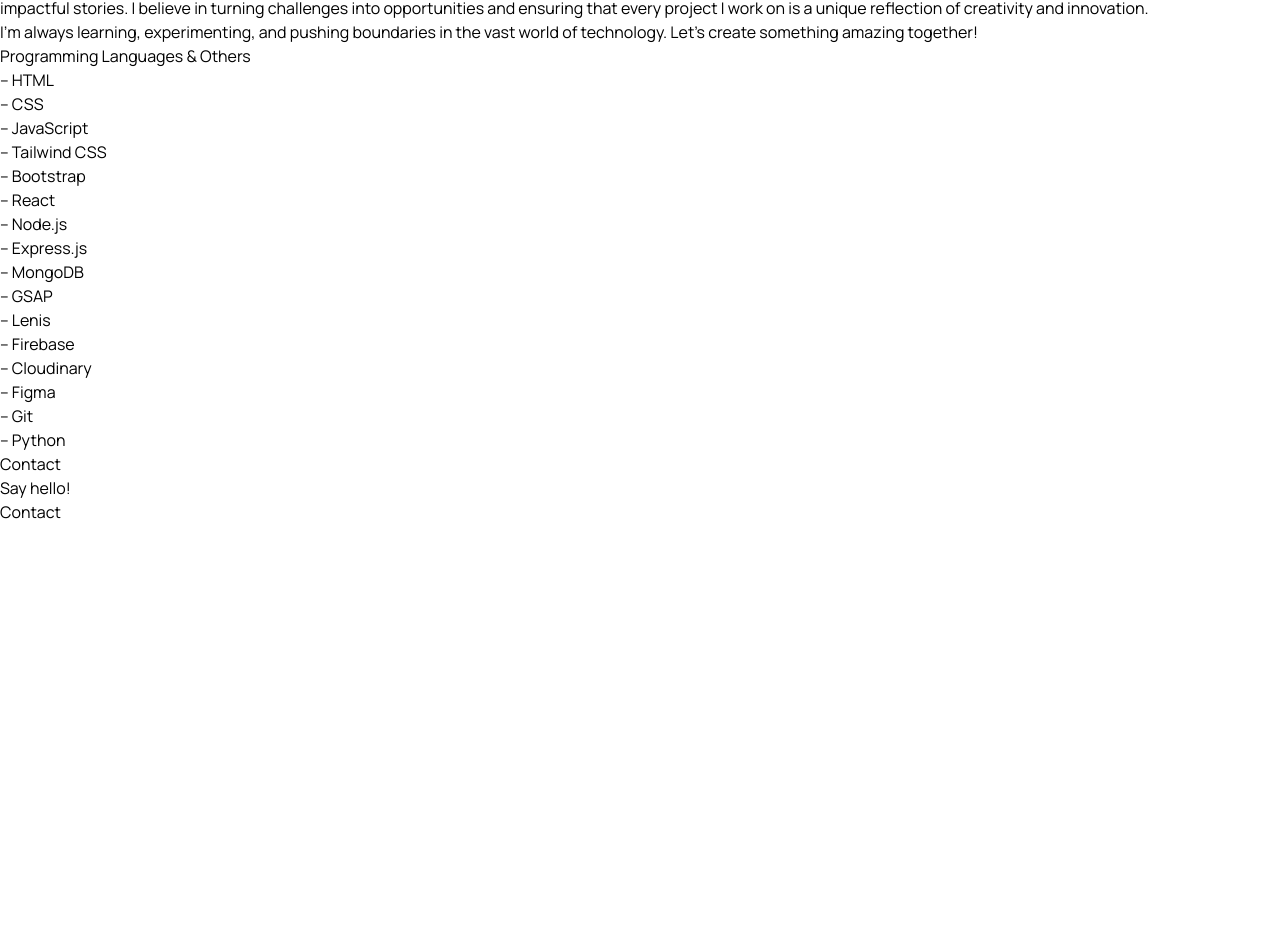
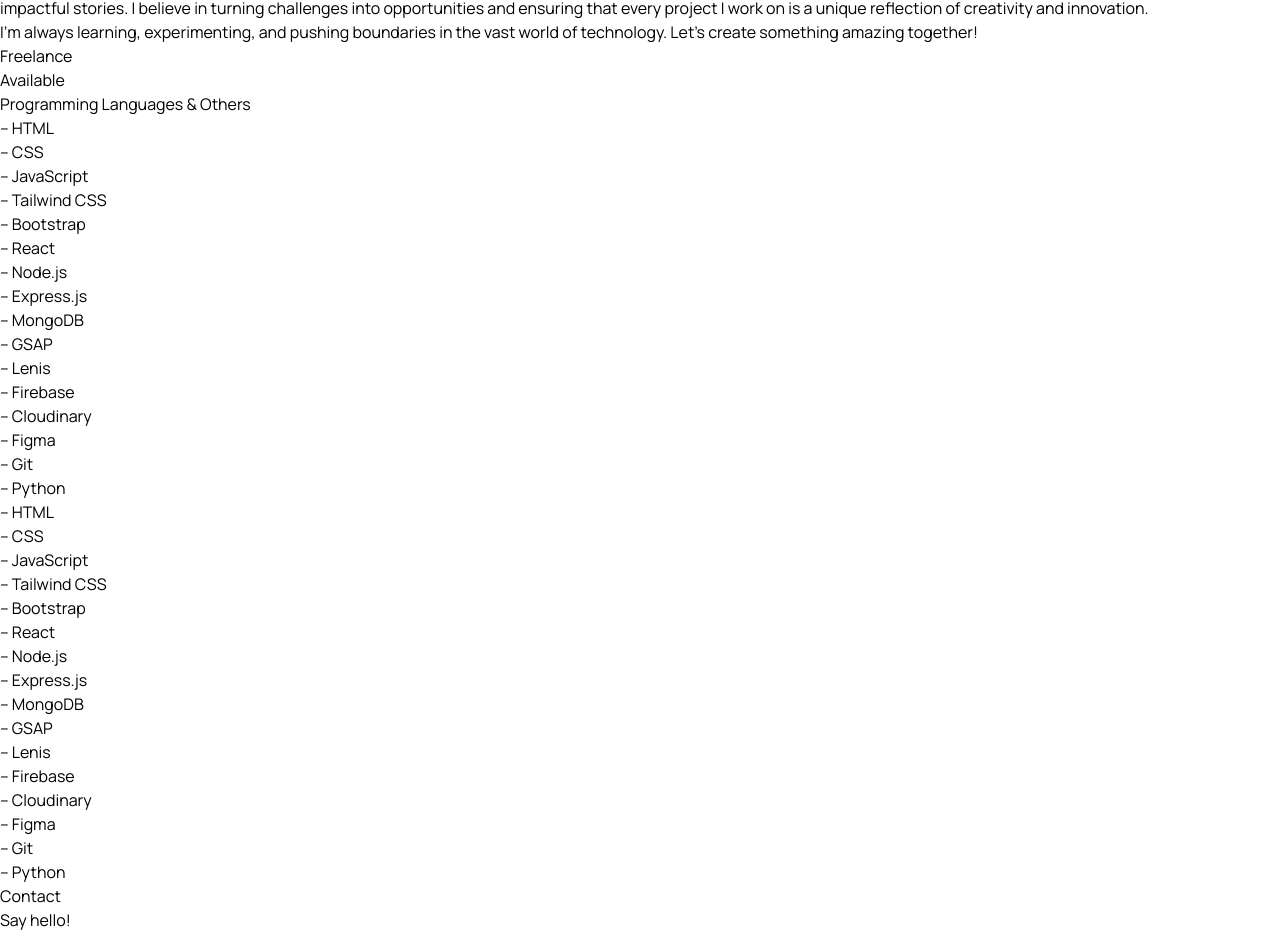
Before and after one commit to adwaid-p/Portfolio_Adwaid, a React (Vite) app: page /about in a window 1280 px wide. Shown: the part 1492-2428 px from the top of the page. Before the commit the page ends 2016 px from the top, so only its background shows below. Built offline with nearby package versions, Linux system fonts and the light colour scheme.

Commit message:
After adding the email function and small animation in contact section

```diff
--- a/package.json
+++ b/package.json
@@ -10,6 +10,7 @@
     "preview": "vite preview"
   },
   "dependencies": {
+    "@emailjs/browser": "^4.4.1",
     "@gsap/react": "^2.1.2",
     "@remixicon/react": "^4.6.0",
     "@studio-freight/lenis": "^1.0.42",
--- a/src/Pages/About.jsx
+++ b/src/Pages/About.jsx
@@ -3,6 +3,7 @@
 import profileImg from '../assets/profile_color.jpeg'
 import { useGSAP } from '@gsap/react'
 import gsap, { ScrollTrigger } from 'gsap/all'
+import { Link } from 'react-router-dom'
 
 
 const About = () => {
@@ -11,6 +12,7 @@
   const imageRef = useRef(null)
   const aboutRef = useRef(null)
   const skillsRef = useRef(null)
+  const freelanceRef = useRef(null)
 
   const [currentTime, setCurrentTime] = useState(() => {
     const now = new Date();
@@ -31,9 +33,9 @@
     gsap.from(imageContainerRef.current, {
       width: '95%',
       duration: 1.5,
-      scrollTrigger:{
+      scrollTrigger: {
         trigger: imageContainerRef.current,
-        scrub:true,
+        scrub: true,
         start: 'top 70%',
         end: 'top 20%',
         // markers: true
@@ -46,9 +48,9 @@
       duration: 1.5,
       scale: 1.1,
       // y: -50,
-      scrollTrigger:{
+      scrollTrigger: {
         trigger: imageRef.current,
-        scrub:true,
+        scrub: true,
         start: 'top 70%',
         end: 'top 0%',
         // markers: true
@@ -56,13 +58,13 @@
       ease: 'power3.inOut'
     })
 
-    const refs = [aboutRef, skillsRef]
+    const refs = [aboutRef, freelanceRef, skillsRef]
     refs.forEach((ref) => {
       gsap.from(ref.current, {
         y: 100,
         opacity: 0,
         duration: 1.5,
-        scrollTrigger:{
+        scrollTrigger: {
           trigger: ref.current,
           // scrub:true,
           start: 'top 70%',
@@ -149,12 +151,22 @@
               </div>
 
               <div className='w-full h-[0.5px] bg-[#ffffff40]'></div>
+              <div ref={freelanceRef} className='flex md:flex-row md:justify-center justify-between items-center gap-6 md:py-24 py-12 px-2 md:px-0'>
+                <div className='flex flex-col md:flex-row md:w-1/2  gap-2'>
+                  <h1 className='text-[#a3a3a3] text-xl'>Freelance</h1>
+                </div>
+                <div className='md:w-1/2 md:text-xl text-lg text-[#a3a3a3]'>
+                  <h1 className='hover:text-white transition-all'>Available</h1>
+                </div>
+              </div>
+              <div className='w-full h-[0.5px] bg-[#ffffff40]'></div>
 
               <div ref={skillsRef} className=' flex flex-col md:flex-row justify-center items-center gap-6 md:py-24 py-12'>
                 <div className='flex flex-col md:flex-row w-full md:w-1/2  gap-2'>
                   <h1 className='text-[#a3a3a3] text-xl'>Programming Languages & Others</h1>
                 </div>
-                <div className='md:w-1/2 md:text-xl text-lg text-[#a3a3a3] flex flex-col md:flex-row'>
+                {/* laptop view skills  */}
+                <div className='md:w-1/2 md:text-xl text-lg text-[#a3a3a3] hidden md:flex flex-col md:flex-row'>
                   <div className='md:w-1/3 flex flex-col justify-start'>
                     <h1 className='hover:text-white transition-all'>-- HTML</h1>
                     <h1 className='hover:text-white transition-all'>-- CSS</h1>
@@ -178,6 +190,29 @@
                     <h1 className='hover:text-white transition-all'>-- Python</h1>
                   </div>
                 </div>
+                {/* mobile view skills  */}
+                <div className='w-full text-lg text-[#a3a3a3] md:hidden flex justify-between px-2 mt-5'>
+                  <div className='flex flex-col justify-start'>
+                    <h1 className='hover:text-white transition-all'>-- HTML</h1>
+                    <h1 className='hover:text-white transition-all'>-- CSS</h1>
+                    <h1 className='hover:text-white transition-all'>-- JavaScript</h1>
+                    <h1 className='hover:text-white transition-all'>-- Tailwind CSS</h1>
+                    <h1 className='hover:text-white transition-all'>-- Bootstrap</h1>
+                    <h1 className='hover:text-white transition-all'>-- React</h1>
+                    <h1 className='hover:text-white transition-all'>-- Node.js</h1>
+                    <h1 className='hover:text-white transition-all'>-- Express.js</h1>
+                  </div>
+                  <div className='flex flex-col justify-start'>
+                    <h1 className='hover:text-white transition-all'>-- MongoDB</h1>
+                    <h1 className='hover:text-white transition-all'>-- GSAP</h1>
+                    <h1 className='hover:text-white transition-all'>-- Lenis</h1>
+                    <h1 className='hover:text-white transition-all'>-- Firebase</h1>
+                    <h1 className='hover:text-white transition-all'>-- Cloudinary</h1>
+                    <h1 className='hover:text-white transition-all'>-- Figma</h1>
+                    <h1 className='hover:text-white transition-all'>-- Git</h1>
+                    <h1 className='hover:text-white transition-all'>-- Python</h1>
+                  </div>
+                </div>
               </div>
 
               <div className='w-full h-[0.5px] bg-[#ffffff40]'></div>
@@ -185,7 +220,7 @@
             </div>
           </div>
 
-          <div className='flex flex-col jcenter mt-10 h-[50dvh]'>
+          <div className='flex flex-col jcenter mt-10 md:h-[50dvh] py-10'>
             {/* <h1 className='text-[#a3a3a3] text-3xl md:text-4xl mb-6 font-semibold'>Contact</h1> */}
             {/* <div className='flex text-[#a3a3a3] text-3xl md:text-4xl mb-6 font-semibold'>contact <div className='bg-red-500 w-full h-1'></div></div> */}
             {/* <div className='bg-red-500 w-full h-1'></div> */}
@@ -194,7 +229,7 @@
               {/* <div className='bg-[#a3a3a3] w-full h-[0.2px]'></div> */}
             </div>
             <h1 className='text-[#a3a3a3] text-3xl md:text-7xl font-semibold mt-10'>Say hello!</h1>
-            <button className='md:w-1/3 w-full border border-[#a3a3a3] px-20 py-3 mt-10 text-xl text-[#a3a3a3] font-semibold hover:bg-white hover:text-black transition-all mx-auto'>Contact</button>
+            <Link to={'/contact'} className='md:w-1/3 w-full border border-[#a3a3a3] px-20 py-3 mt-10 text-xl text-[#a3a3a3] font-semibold hover:bg-white hover:text-black transition-all mx-auto text-center'>Contact</Link >
           </div>
 
         </div>
--- a/src/Pages/Projects.jsx
+++ b/src/Pages/Projects.jsx
@@ -5,6 +5,7 @@
 import emsImg from '../assets/EMS.png'
 import { useGSAP } from '@gsap/react'
 import gsap, { ScrollTrigger } from 'gsap/all'
+import { Link } from 'react-router-dom'
 
 const Projects = () => {
 
@@ -111,7 +112,7 @@
           </div>
 
           <div className='w-full h-[0.5px] bg-[#ffffff40] my-16'></div>
-          <div className='flex flex-col juctify-center h-[50dvh]'>
+          <div className='flex flex-col juctify-center md:h-[50dvh]'>
             {/* <h1 className='text-[#a3a3a3] text-3xl md:text-4xl mb-6 font-semibold'>Contact</h1> */}
             {/* <div className='flex text-[#a3a3a3] text-3xl md:text-4xl mb-6 font-semibold'>contact <div className='bg-red-500 w-full h-1'></div></div> */}
             {/* <div className='bg-red-500 w-full h-1'></div> */}
@@ -120,7 +121,8 @@
               {/* <div className='bg-[#a3a3a3] w-full h-[0.2px]'></div> */}
             </div>
             <h1 className='text-[#a3a3a3] text-3xl md:text-7xl font-semibold mt-10'>Say hello!</h1>
-            <button className='md:w-1/3 w-full border border-[#a3a3a3] px-20 py-3 mt-10 text-xl text-[#a3a3a3] font-semibold hover:bg-white hover:text-black transition-all mx-auto'>Contact</button>
+            {/* <button className='md:w-1/3 w-full border border-[#a3a3a3] px-20 py-3 mt-10 text-xl text-[#a3a3a3] font-semibold hover:bg-white hover:text-black transition-all mx-auto'>Contact</button> */}
+            <Link to={'/contact'} className='md:w-1/3 w-full border border-[#a3a3a3] px-20 py-3 mt-10 text-xl text-[#a3a3a3] font-semibold hover:bg-white hover:text-black transition-all mx-auto text-center'>Contact</Link>
           </div>
         </div>
       </div>
```
Also changed, not shown: src/Pages/Contact.jsx (+95 -22 lines), 2 other files (tests, documents, lock files or other folders).
